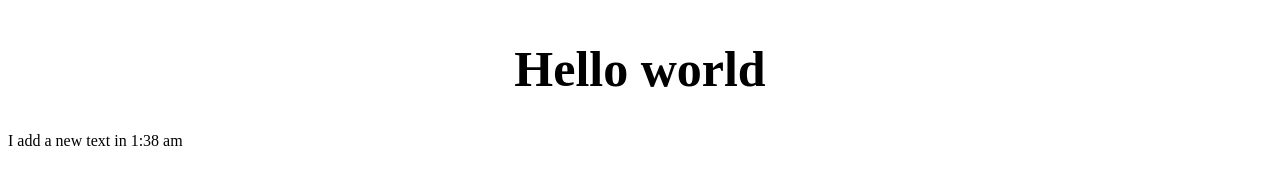
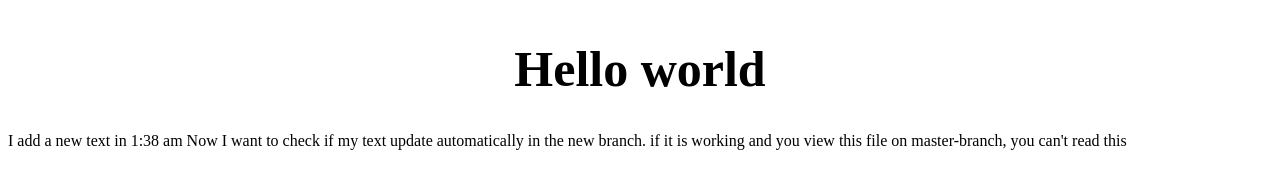
Before and after one commit to TzookAsraf/hello-world, a plain HTML site: page index.html in a window 1280 px wide. Drawn offline with Linux system fonts and the light colour scheme.

Commit message:
text for a new branch

```diff
--- a/index.html
+++ b/index.html
@@ -8,6 +8,8 @@
         <h1>Hello world</h1>
         <p>
         I add a new text in 1:38 am
+        Now I want to check if my text update automatically in the new branch.
+        if it is working and you view this file on master-branch, you can't read this
         </p>
     </body>
 </html>
```
